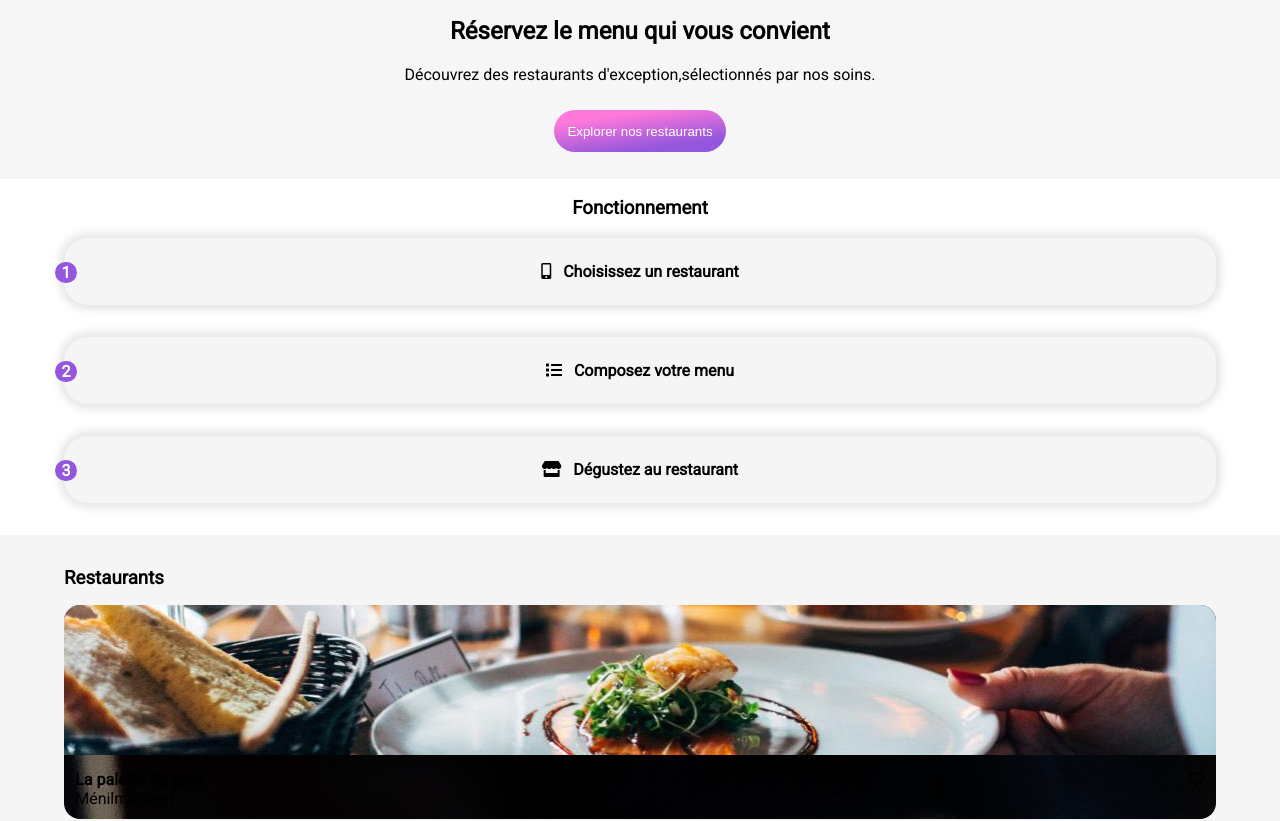
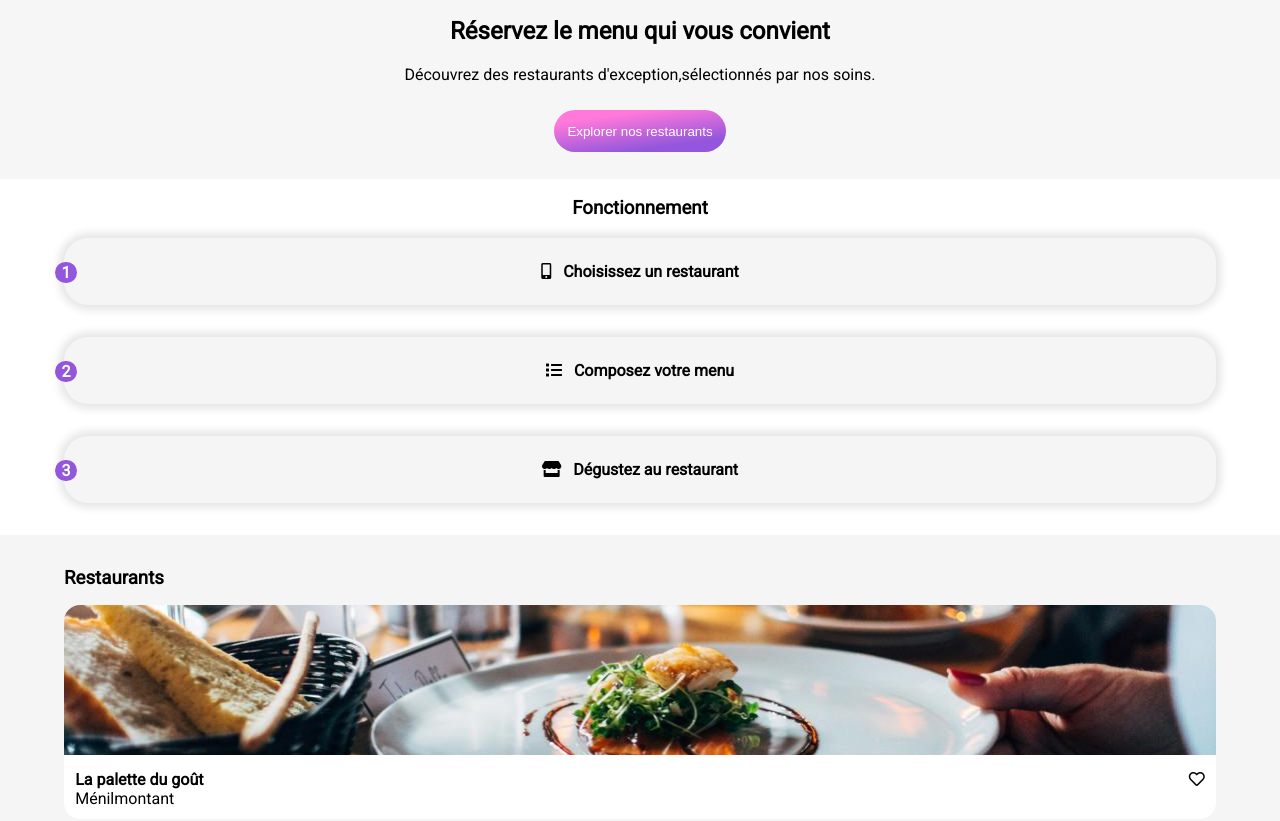
Before and after one commit to Cuvelier05/LaurentCuvelier_3_10022021, a website: page index.html in a window 1280 px wide. Shown: the part 133-954 px from the top of the page. Drawn offline with Linux system fonts and the light colour scheme; a web font is replaced by a local one.

Commit message:
forgot some modif

```diff
--- a/sass/pages/restaurants.scss
+++ b/sass/pages/restaurants.scss
@@ -1,7 +1,6 @@
 /*MAIN*/
 main {
   figure {
-    background-image: url("../../images/restaurants/a-la-francaise.jpg");
     margin: 0;
   }
   /*img {
```
Also changed, not shown: .css/style.css, 1 other file.
